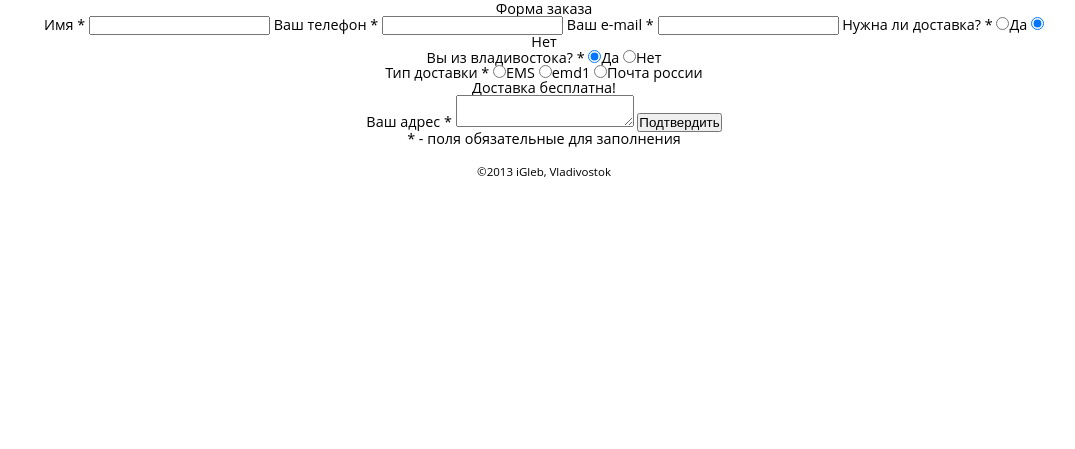
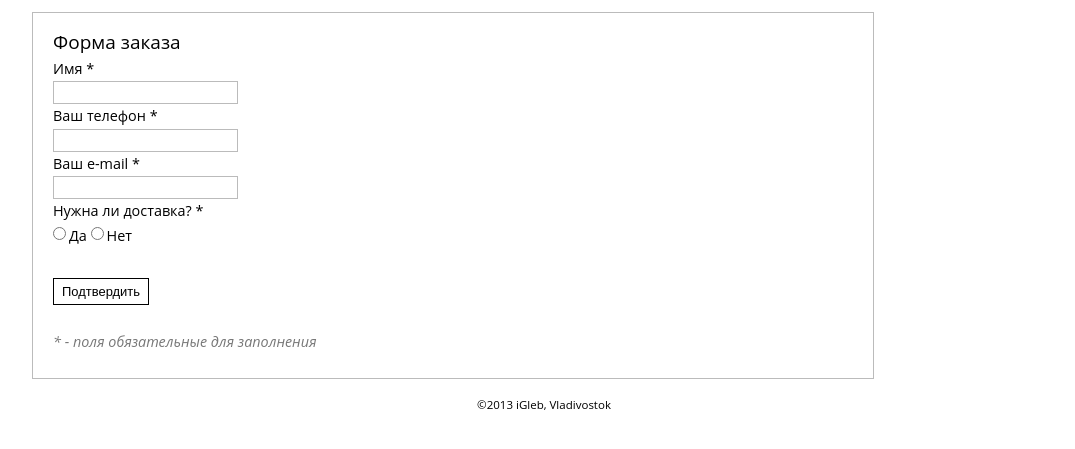
Before and after one commit to slash-studio/iphone-shop, a PHP site: page /includes/checkout.php in a window 1280 px wide. Shown: the part 90-539 px from the top of the page, without its empty margins (96-1171 px from the left). Run offline with PHP 8.4, Linux system fonts and the light colour scheme.

Commit message:
пиздатые стили

```diff
--- /dev/null
+++ b/css/checkout.css
@@ -0,0 +1,42 @@
+#order_form {
+	margin-top: 10px;
+	width: 800px;
+	border: 1px #bbb solid;
+	text-align: left;
+	padding: 20px;
+}
+#order_form h1 {
+	font-size: 19px;
+	margin-bottom: 10px;
+}
+#order_form label {
+	display: block;
+	margin: 5px 0;
+}
+#order_form input {
+	height: 15px;
+	padding: 3px;
+	border: 1px #bbb solid;
+}
+#order_form textarea {
+	padding: 3px;
+	border: 1px #bbb solid;
+}
+#order_form label.right {
+	display: inline-block;
+	margin-left: 3px;
+}
+#vlad_section, #delivery_section, #no_delivery {
+	margin-top: 10px;
+	display: none;
+}
+#order_form small {
+	display: block;
+	font-style: italic;
+	color: #777;
+	margin: 9px 0;
+}
+#order_form button {
+	display: block;
+	margin: 30px 0;
+}
--- /dev/null
+++ b/js/checkout.js
@@ -0,0 +1,16 @@
+$(function() {
+	$('#delivery_yes').change(function(){
+		$('#vlad_section').show();
+	});
+	$('#delivery_no').change(function(){
+		$('#vlad_section').hide();
+	});
+	$('#vlad_yes').change(function(){
+		$('#no_delivery').show();
+		$('#delivery_section').hide();
+	});
+	$('#vlad_no').change(function(){
+		$('#delivery_section').show();
+		$('#no_delivery').hide();
+	});
+});
--- a/templates/checkout.tpl
+++ b/templates/checkout.tpl
@@ -1,8 +1,10 @@
 {extends file='page.tpl'}
 {block name='links' append}
 	<link href="/css/checkout.css" rel="stylesheet" />
+	<script src="/js/checkout.js"></script>
 {/block}
 {block name='div.main'}
+	<section id="order_form">
 		<form method="POST" action="#">
 			<h1>Форма заказа</h1>
 			<label for="name">Имя *</label>
@@ -12,27 +14,26 @@
 			<label for="mail">Ваш e-mail *</label>
 			<input type="mail" name="mail" id="mail" />
 			<label for="delivery_yes">Нужна ли доставка? *</label>
-		<input type="radio" name="delivery" id="delivery_yes" value="1" /><label for="delivery_yes">Да</label>
-		<input type="radio" name="delivery" id="delivery_no" value="0" checked="checked" /><label for="delivery_no">Нет</label>
+			<input type="radio" name="delivery" id="delivery_yes" value="1" /><label for="delivery_yes" class="right">Да</label>
+			<input type="radio" name="delivery" id="delivery_no" value="0" /><label for="delivery_no" class="right">Нет</label>
 			<div id="vlad_section">
-			<label for="vlad_yes">Вы из владивостока? *</label>
-			<input type="radio" name="vlad" id="vlad_yes" value="1" checked="checked" /><label for="vlad_yes">Да</label>
-			<input type="radio" name="vlad" id="vlad_no" value="0" /><label for="vlad_no">Нет</label>
+				<label for="vlad_yes">Вы из Владивостока? *</label>
+				<input type="radio" name="vlad" id="vlad_yes" value="1" /><label for="vlad_yes" class="right">Да</label>
+				<input type="radio" name="vlad" id="vlad_no" value="0" /><label for="vlad_no" class="right">Нет</label>
+				<label for="adress">Ваш адрес *</label>
+				<textarea name="adress" id="adress" cols="30" rows="3"></textarea>
 				<div id="delivery_section">
 					<label>Тип доставки *</label>
-				<input type="radio" name="delivery_type" id="ems" value="d_ems" /><label for="d_ems">EMS</label>
-				<input type="radio" name="delivery_type" id="emd1" value="d_emd1" /><label for="d_emd1">emd1</label>
-				<input type="radio" name="delivery_type" id="d_govno" value="d_govno" /><label for="d_govno">Почта россии</label>
+					<input type="radio" name="delivery_type" id="ems" value="d_ems" /><label for="d_ems" class="right">EMS</label>
+					<input type="radio" name="delivery_type" id="emd1" value="d_emd1" /><label for="d_emd1" class="right">emd1</label>
+					<input type="radio" name="delivery_type" id="d_govno" value="d_govno" /><label for="d_govno" class="right">Почта россии</label>
 				</div>
 				<div id="no_delivery">
 					Доставка бесплатна!
 				</div>
-			<div id="end_section">
-				<label for="adress">Ваш адрес *</label>
-				<textarea name="adress" id="adress"></textarea>
-				<button>Подтвердить</button>
 			</div>
-		</div>
+			<button class="white_button big_button">Подтвердить</button>
 			<small>* - поля обязательные для заполнения</small>
 		</form>
+	</section>
 {/block}
```
Lines whose indentation alone changed are shown as unchanged.
